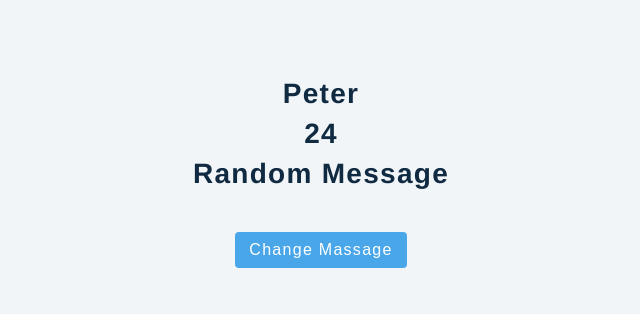
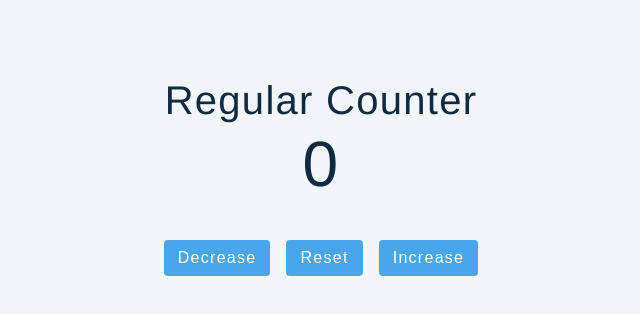
Before and after one commit to locaulker/react-advanced-v18, a React (Create React App) app: page / in a window 1280 px wide. Shown: the top 314 px of the page, without its empty margins (319-959 px from the left). Built offline with nearby package versions, Linux system fonts and the light colour scheme.

Commit message:
simple counter: using a reference and an inline function with useState

```diff
--- a/src/App.js
+++ b/src/App.js
@@ -1,5 +1,5 @@
 import React from "react"
-import Setup from "./tutorial/01-useState/setup/4-useState-object"
+import Setup from "./tutorial/01-useState/setup/5-useState-counter"
 
 function App() {
   return (
--- a/src/tutorial/01-useState/setup/5-useState-counter.js
+++ b/src/tutorial/01-useState/setup/5-useState-counter.js
@@ -1,7 +1,35 @@
-import React, { useState } from 'react';
+import React, { useState } from "react"
 
 const UseStateCounter = () => {
-  return <h2>useState counter example</h2>;
-};
+  const [value, setValue] = useState(0)
 
-export default UseStateCounter;
+  const resetValue = () => {
+    setValue(0)
+  }
+
+  return (
+    <>
+      <section style={{ margin: "4rem 0" }}>
+        <h2>Regular Counter</h2>
+        <h1>{value}</h1>
+
+        {/* Using an inline function */}
+        <button className="btn" onClick={() => setValue(value - 1)}>
+          Decrease
+        </button>
+
+        {/* Using a reference function */}
+        <button className="btn" onClick={resetValue}>
+          Reset
+        </button>
+
+        {/* Using an inline function */}
+        <button className="btn" onClick={() => setValue(value + 1)}>
+          Increase
+        </button>
+      </section>
+    </>
+  )
+}
+
+export default UseStateCounter
```
